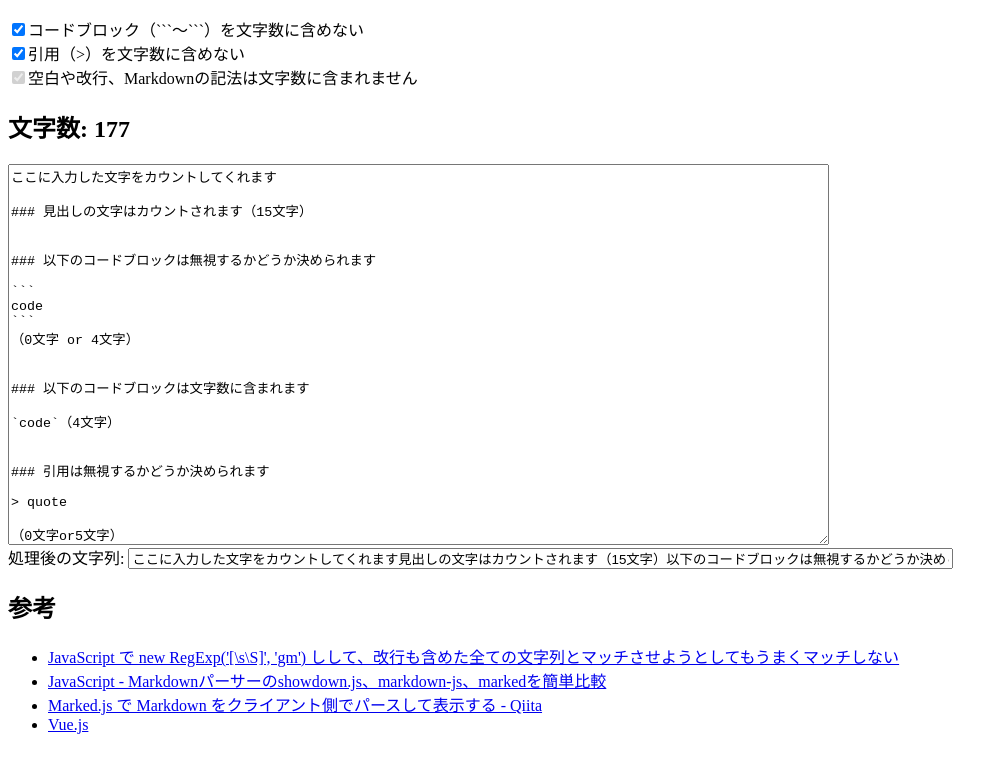
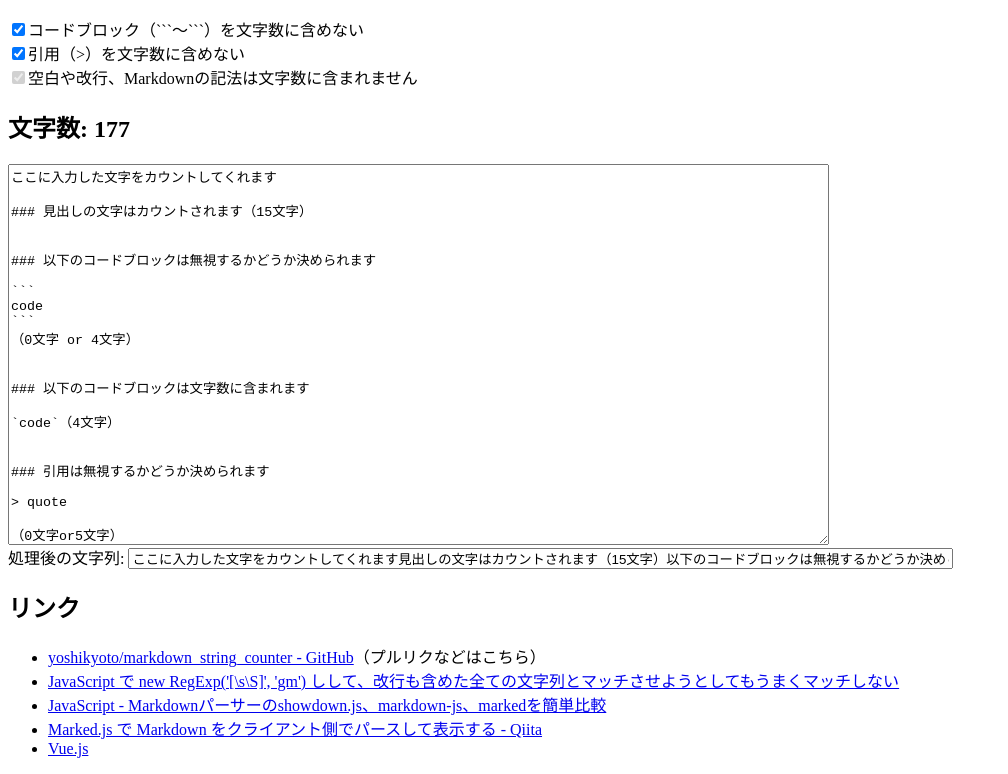
Before and after one commit to yoshikyoto/markdown_string_counter, a plain HTML site: page index.html in a window 1280 px wide. Shown: the part 113-887 px from the top of the page, without its empty margins (0-1008 px from the left). Before the commit the page ends 863 px from the top, so only its background shows below. Drawn offline with nearby package versions, Linux system fonts and the light colour scheme.

Commit message:
READMEとか追加

```diff
--- a/index.html
+++ b/index.html
@@ -18,8 +18,9 @@
       <div>
         処理後の文字列: <input type="text" :value="getFormattedText()" size="100"></input>
       </div>
-      <h2>参考</h2>
+      <h2>リンク</h2>
       <ul>
+        <li><a href="https://github.com/yoshikyoto/markdown_string_counter" target="_blank">yoshikyoto/markdown_string_counter - GitHub</a>（プルリクなどはこちら）</li>
         <li><a href="http://yoshiki-utakata.hatenablog.com/entry/20180110/1515574086" target="_blank">JavaScript で new RegExp('[\s\S]', 'gm') しして、改行も含めた全ての文字列とマッチさせようとしてもうまくマッチしない</a></li>
         <li><a href="http://kannokanno.hatenablog.com/entry/2013/06/19/132042" target="_blank">JavaScript - Markdownパーサーのshowdown.js、markdown-js、markedを簡単比較</a></li>
         <li><a href="https://qiita.com/amay077/items/704d48130e5cf17e8654" target="_blank">Marked.js で Markdown をクライアント側でパースして表示する - Qiita</a></li>
```
Also changed, not shown: 1 other file.
